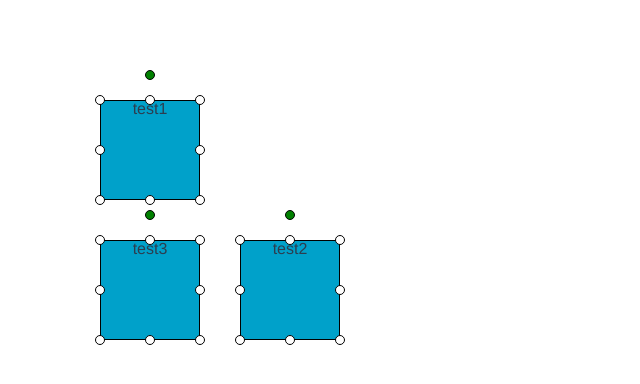
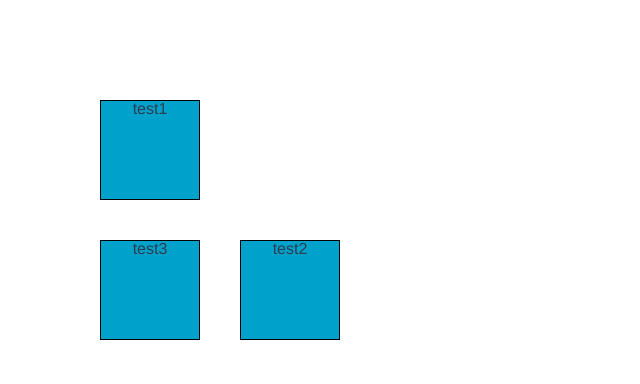
Before and after one commit to limichange/yuki, a Vue app: page / in a window 1280 px wide. Shown: the top 384 px of the page, without its empty margins (0-640 px from the left). Built offline with nearby package versions, Linux system fonts and the light colour scheme.

Commit message:
add Point

```diff
--- a/src/App.vue
+++ b/src/App.vue
@@ -1,18 +1,18 @@
 <template>
   <div id="app">
-    <yuki-draggable v-for="item in items" :value="item">
+    <c-draggable v-for="item in items" :value="item">
       <div v-text="item.message"></div>
-    </yuki-draggable>
+    </c-draggable>
   </div>
 </template>
 
 <script>
-import YukiDraggable from './YukiDraggable.vue'
+import CDraggable from './CDraggable.vue'
 
 export default {
   name: 'app',
   components: {
-    YukiDraggable
+    CDraggable
   },
   data: function () {
     return {
--- a/src/YukiDraggable.vue
+++ b/src/CDraggable.vue
@@ -11,24 +11,31 @@
     <div class="line top"></div>
     <div class="line bottom"></div>
 
-    <div class="point left top"></div>
-    <div class="point top center"></div>
-    <div class="point right top"></div>
-    <div class="point left middle"></div>
-    <div class="point right middle"></div>
-    <div class="point left bottom"></div>
-    <div class="point center bottom"></div>
-    <div class="point right bottom"></div>
-    <div class="point center out"></div>
+    <point v-for="point in points" v-show="isSelected" v-bind:value="point"></point>
   </div>
 </template>
 
 <script>
+  import Point from './Point.vue'
+
   export default {
-    name: 'YukiDraggable',
+    name: 'CDraggable',
+    componentName: 'draggable',
     props: ['value'],
     data () {
       return {
+        points: [
+          ['left', 'top'],
+          ['top', 'center'],
+          ['right', 'top'],
+          ['left', 'middle'],
+          ['right', 'middle'],
+          ['left', 'bottom'],
+          ['center', 'bottom'],
+          ['right', 'bottom'],
+          ['center', 'out']
+        ],
+        isSelected: false,
         isDragging: false,
         currentX: 0,
         currentY: 0,
@@ -36,6 +43,9 @@
         lastX: this.value.left,
         lastY: this.value.top
       }
+    },
+    components: {
+      Point
     },
     mounted () {
       var self = this
@@ -48,6 +58,7 @@
       },
       mousedown (e) {
         var self = this
+        self.isSelected = true
         self.isDragging = true
         self.currentX = e.clientX
         self.currentY = e.clientY
@@ -131,50 +142,7 @@
     }
   }
 
-  $point-width: 10px;
-  $point-height: 10px;
-
-  $point-width-half: $point-width / 2;
-  $point-height-half: $point-height / 2;
-
-  .point {
-    position: absolute;
-    width: $point-width;
-    height: $point-height;
-    background: white;
-    border-radius: $point-width;
-    border: 1px solid black;
-    box-sizing: border-box;
-
-    &.out {
-      background: green;
-      top: -30px;
-    }
-    &.top {
-      top: - $point-height-half;
-    }
-    &.bottom {
-      bottom: - $point-height-half;
-    }
-    &.left {
-      left: - $point-width-half;
-    }
-    &.right {
-      right: - $point-width-half;
-    }
-    &.middle {
-      top: 50%;
-      margin-top: - $point-height-half;
-    }
-    &.center {
-      left: 50%;
-      margin-left: - $point-width-half;
-    }
-  }
-
   .main-div {
-    width: 100px;
-    height: 100px;
     position: absolute;
     background: #00A1CA;
   }
--- /dev/null
+++ b/src/Point.vue
@@ -0,0 +1,71 @@
+<template>
+  <div class="point"
+       @mouseup="mouseup"
+       @mousedown="mousedown">
+  </div>
+</template>
+
+<script>
+  export default {
+    name: 'Point',
+    props: ['value'],
+    data: function () {
+      return {
+
+      }
+    },
+    mounted () {
+      this.$el.classList.add(this.value[0])
+      this.$el.classList.add(this.value[1])
+    },
+    methods: {
+      mouseup () {},
+      mousedown () {}
+    }
+  }
+</script>
+
+<style lang="scss" scoped>
+  $point-width: 8px;
+  $point-height: $point-width;
+
+  $point-width-half: $point-width / 2;
+  $point-height-half: $point-height / 2;
+
+  .point {
+    position: absolute;
+    width: $point-width;
+    height: $point-height;
+    background: white;
+    border: 1px solid black;
+    box-sizing: border-box;
+
+    &.out {
+      border-radius: $point-width;
+      background: #2FBA22;
+      top: -30px;
+    }
+    &.top {
+      top: - $point-height-half;
+    }
+    &.bottom {
+      bottom: - $point-height-half;
+    }
+    &.left {
+      left: - $point-width-half;
+    }
+    &.right {
+      right: - $point-width-half;
+    }
+    &.middle {
+      cursor: ew-resize;
+      top: 50%;
+      margin-top: - $point-height-half;
+    }
+    &.center {
+      cursor: ns-resize;
+      left: 50%;
+      margin-left: - $point-width-half;
+    }
+  }
+</style>
```
